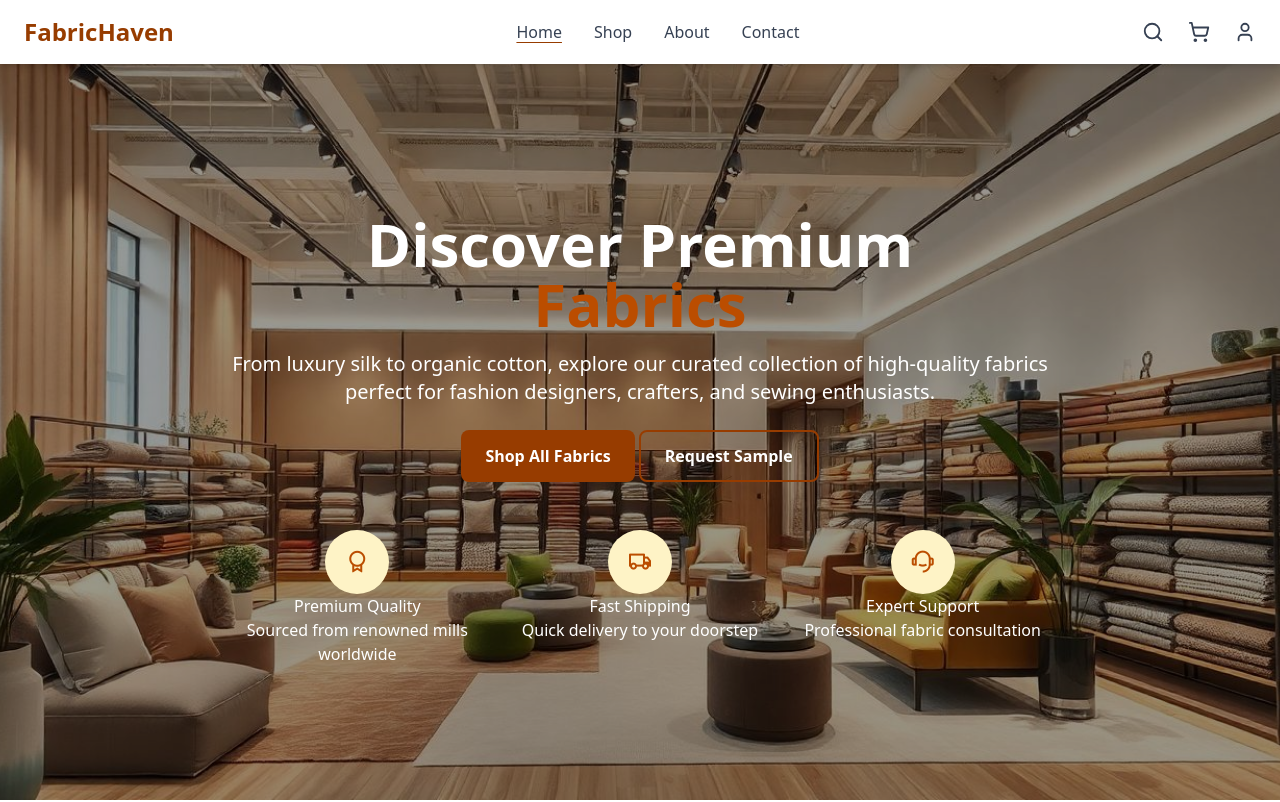
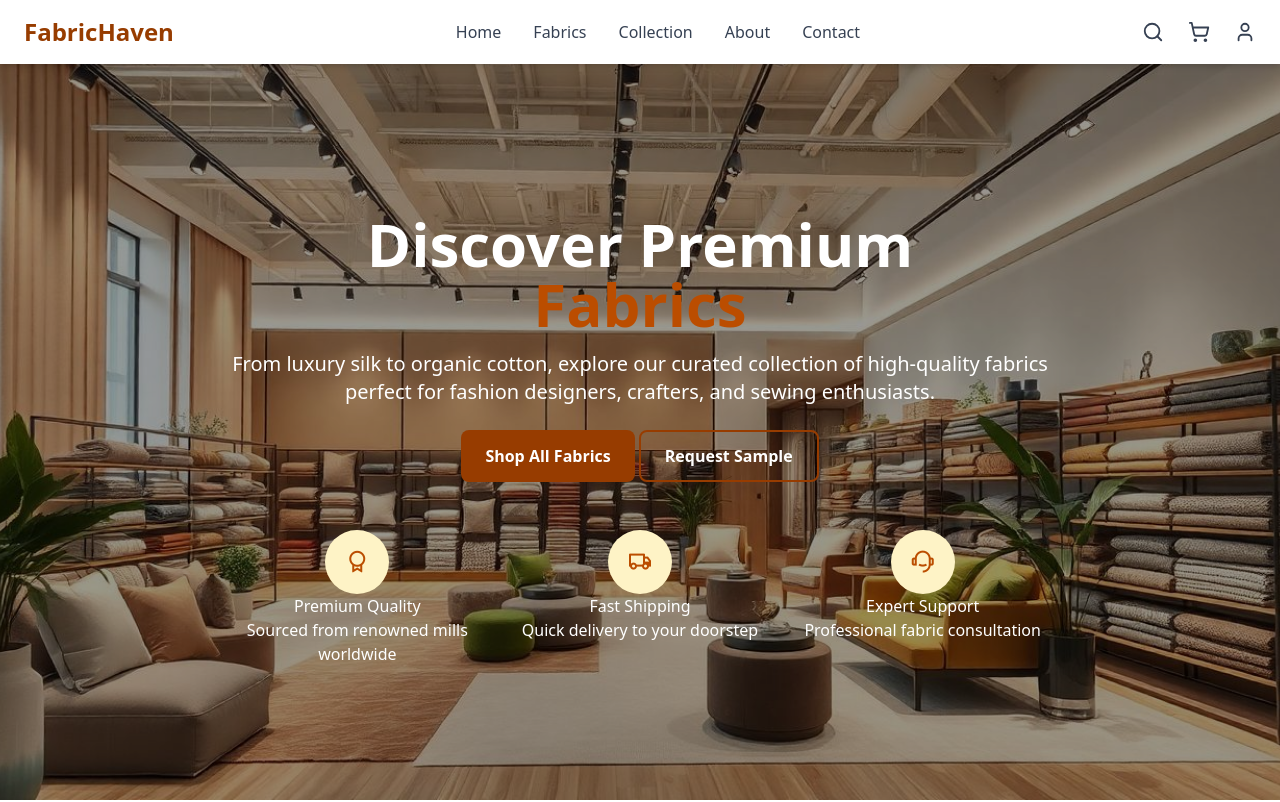
Before and after one commit to Emaani-gh/fabric_Haven, a React (Vite) app: page / in a window 1280 px wide. Shown: the top 802 px of the page. Built offline with nearby package versions, Linux system fonts and the light colour scheme.

Commit message:
small touches

```diff
--- a/src/components/About.jsx
+++ b/src/components/About.jsx
@@ -1,6 +1,6 @@
 const About = () => {
   return (
-    <section className="py-20">
+    <section id="about" className="py-20">
       <div className="container mx-auto px-4">
         <div className="grid gap-16 grid-cols-1 lg:grid-cols-2 items-center">
           <div>
--- a/src/components/Collection.jsx
+++ b/src/components/Collection.jsx
@@ -27,7 +27,10 @@ const Collection = () => {
   ];
 
   return (
-    <section className="py-20 bg-linear-to-b from-stone-50 to-white">
+    <section
+      id="collection"
+      className="py-20 bg-linear-to-b from-stone-50 to-white"
+    >
       <div className="container mx-auto px-4">
         <div className="text-center mb-16">
           <h2 className="text-4xl md:text-5xl section-header text-stone-800 mb-6 ">
--- a/src/components/Featured.jsx
+++ b/src/components/Featured.jsx
@@ -24,7 +24,7 @@ const Featured = () => {
   ];
 
   return (
-    <section className="py-20">
+    <section id="fabrics" className="py-20">
       <div className="container mx-auto px-4">
         <div className="text-center mb-16">
           <h2 className="text-4xl md:text-5xl section-header text-stone-800 mb-6 ">
--- a/src/components/Hero.jsx
+++ b/src/components/Hero.jsx
@@ -3,6 +3,7 @@ import React from "react";
 const Hero = () => {
   return (
     <section
+      id="home"
       className="min-h-screen relative bg-cover bg-center flex items-center justify-center"
       style={{ backgroundImage: "url('/images/hero.jpg')" }}
     >
--- a/src/components/Nav.jsx
+++ b/src/components/Nav.jsx
@@ -6,10 +6,11 @@ const Nav = () => {
   const [menuOpen, setMenuOpen] = useState(false);
 
   const navLinks = [
-    { name: "Home", path: "/" },
-    { name: "Shop", path: "/shop" },
-    { name: "About", path: "/about" },
-    { name: "Contact", path: "/contact" },
+    { name: "Home", path: "#home" },
+    { name: "Fabrics", path: "#fabrics" },
+    { name: "Collection", path: "#collection" },
+    { name: "About", path: "#about" },
+    { name: "Contact", path: "#contact" },
   ];
 
   return (
@@ -22,31 +23,25 @@ const Nav = () => {
         <ul className="hidden md:flex space-x-8 text-gray-700 font-medium">
           {navLinks.map((link) => (
             <li key={link.name}>
-              <NavLink
-                to={link.path}
-                className={({ isActive }) =>
-                  `transition-colors duration-200 ${
-                    isActive
-                      ? "underline decoration-amber-800 underline-offset-4"
-                      : ""
-                  }`
-                }
+              <a
+                href={link.path}
+                className="transition-colors duration-200 hover:text-amber-800"
               >
                 {link.name}
-              </NavLink>
+              </a>
             </li>
           ))}
         </ul>
 
         {/* Right Icons */}
         <div className="hidden md:flex items-center space-x-6 text-gray-700">
-          <button className="hover:text-indigo-600 transition-colors duration-200">
+          <button className="hover:text-amber-600 cursor-pointer transition-colors duration-200">
             <Search size={22} />
           </button>
-          <button className="hover:text-indigo-600 transition-colors duration-200">
+          <button className="hover:text-amber-600 cursor-pointer transition-colors duration-200">
             <ShoppingCart size={22} />
           </button>
-          <button className="hover:text-indigo-600 transition-colors duration-200">
+          <button className="hover:text-amber-600 cursor-pointer transition-colors duration-200">
             <User size={22} />
           </button>
         </div>
@@ -66,13 +61,13 @@ const Nav = () => {
           <ul className="flex flex-col items-center space-y-4 py-4 text-gray-700 font-medium">
             {navLinks.map((link) => (
               <li key={link.name}>
-                <NavLink
-                  to={link.path}
+                <a
+                  href={link.path}
                   className="transition-colors duration-200"
                   onClick={() => setMenuOpen(false)}
                 >
                   {link.name}
-                </NavLink>
+                </a>
               </li>
             ))}
 
--- a/src/index.css
+++ b/src/index.css
@@ -4,6 +4,9 @@
 
 :root {
   --primary-color: oklch(47.3% 0.137 46.201);
+}
+html {
+  scroll-behavior: smooth;
 }
 
 .active {
```
